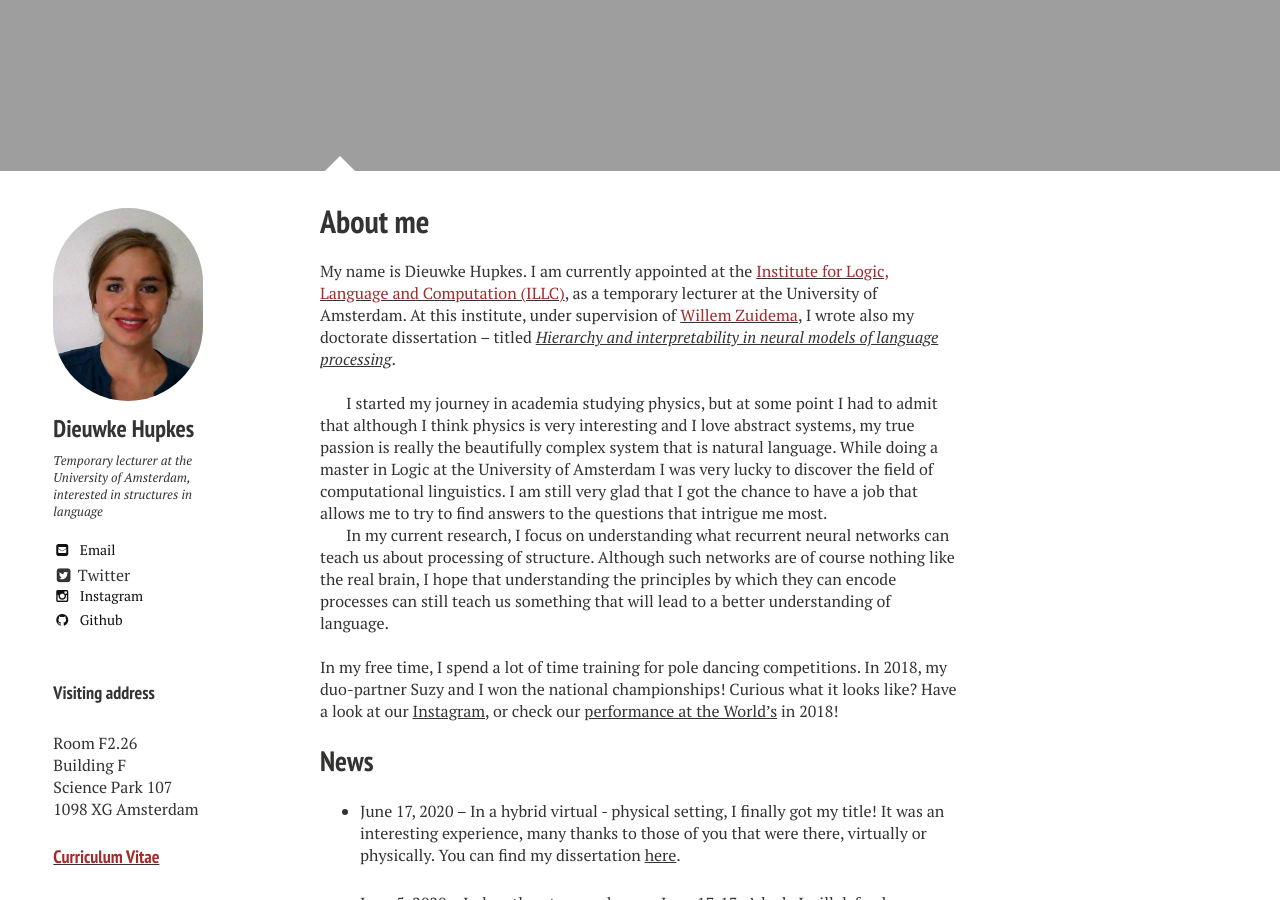
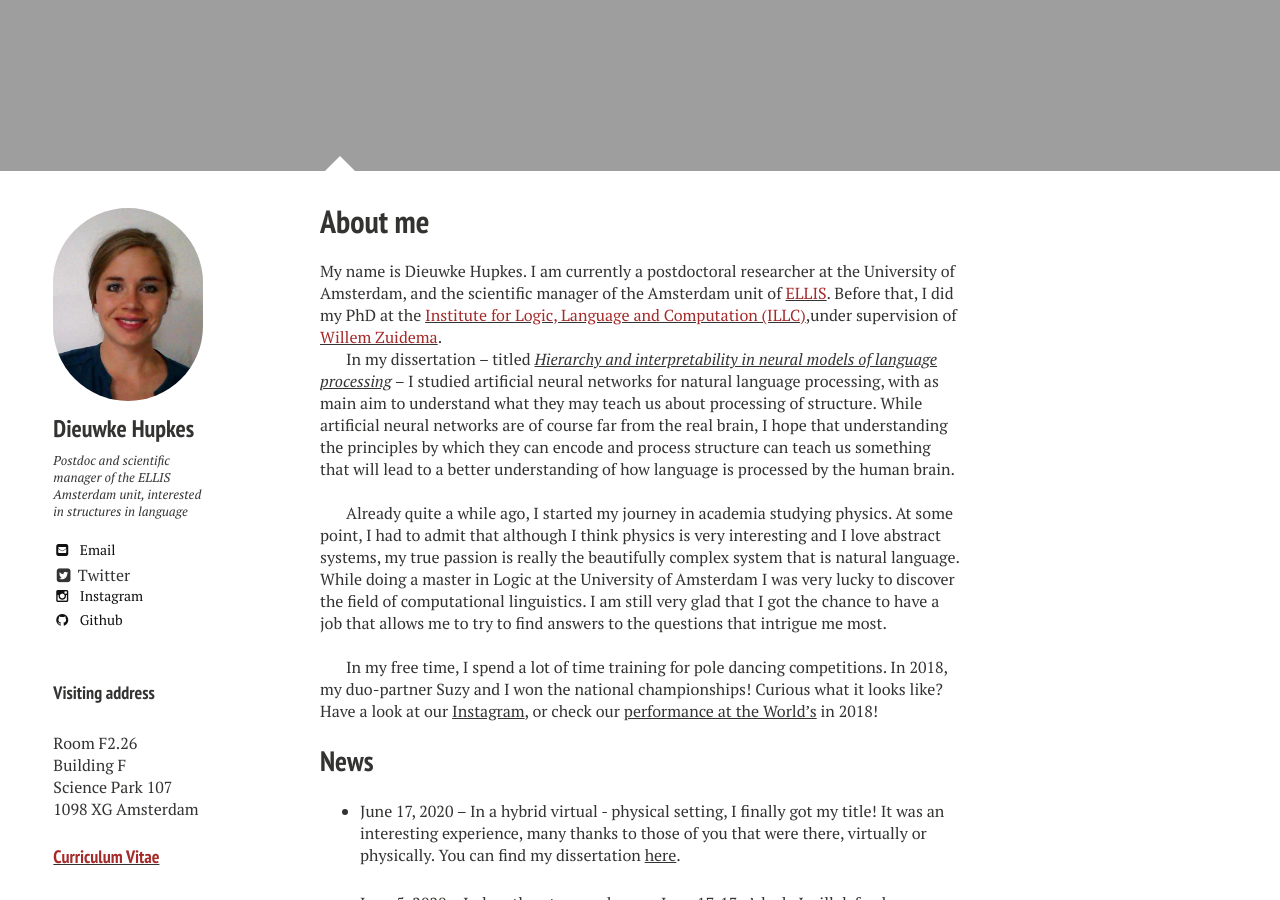
Before and after one commit to dieuwkehupkes/dieuwkehupkes.github.io, a Jekyll site: the page built from index.md, in a window 1280 px wide and 900 px high, scrolled down 873 px. Built offline with Jekyll 4.4.1, drawn with Linux system fonts in a browser that asks for light colours; nearby versions of some CDN libraries.

Commit message:
Update affiliation

```diff
--- a/_config.yml
+++ b/_config.yml
@@ -28,7 +28,7 @@ kramdown:
 owner:
   name: Dieuwke Hupkes
   avatar: DHupkes.jpg
-  bio: "Temporary lecturer at the University of Amsterdam, interested in structures in language"
+  bio: "Postdoc and scientific manager of the ELLIS Amsterdam unit, interested in structures in language"
   email: d.hupkes@uva.nl
   disqus-shortname:
   google:
--- a/index.md
+++ b/index.md
@@ -10,18 +10,19 @@ image:
 {% include _toc.html %}
 
 My name is Dieuwke Hupkes.
-I am currently appointed at the <a href="http:/illc.uva.nl" target="_blank"><font color="brown">Institute for Logic, Language and Computation (ILLC)</font></a>, as a temporary lecturer at the University of Amsterdam.
-At this institute, under supervision of <a href="https://staff.fnwi.uva.nl/w.zuidema/" target="_blank"><font color="brown">Willem Zuidema</font></a>, I wrote also my doctorate dissertation -- titled [<i>Hierarchy and interpretability in neural models of language processing</i>](https://pure.uva.nl/ws/files/48164248/Thesis.pdf){:target="blank"}.
+I am currently a postdoctoral researcher at the University of Amsterdam, and the scientific manager of the Amsterdam unit of <a href="ellis.eu" target="_blank"><font color="brown">ELLIS</font></a>.
+Before that, I did my PhD at the <a href="http:/illc.uva.nl" target="_blank"><font color="brown">Institute for Logic, Language and Computation (ILLC)</font></a>,under supervision of <a href="https://staff.fnwi.uva.nl/w.zuidema/" target="_blank"><font color="brown">Willem Zuidema</font></a>.
+
+In my dissertation -- titled [<i>Hierarchy and interpretability in neural models of language processing</i>](https://pure.uva.nl/ws/files/48164248/Thesis.pdf){:target="blank"} -- I studied artificial neural networks for natural language processing, with as main aim to understand what they may teach us about processing of structure.
+While artificial neural networks are of course far from the real brain, I hope that understanding the principles by which they can encode and process structure can teach us something that will lead to a better understanding of how language is processed by the human brain.
 <br /><br />
 
-
-I started my journey in academia studying physics, but at some point I had to admit that although I think physics is very interesting and I love abstract systems, my true passion is really the beautifully complex system that is natural language.
+Already quite a while ago, I started my journey in academia studying physics.
+At some point, I had to admit that although I think physics is very interesting and I love abstract systems, my true passion is really the beautifully complex system that is natural language.
 While doing a master in Logic at the University of Amsterdam I was very lucky to discover the field of computational linguistics.
 I am still very glad that I got the chance to have a job that allows me to try to find answers to the questions that intrigue me most.
+<br /><br />
 
-In my current research, I focus on understanding what recurrent neural networks can teach us about processing of structure.
-Although such networks are of course nothing like the real brain, I hope that understanding the principles by which they can encode processes can still teach us something that will lead to a better understanding of language.
-<br /><br />
 In my free time, I spend a lot of time training for pole dancing competitions.
 In 2018, my duo-partner Suzy and I won the national championships!
 Curious what it looks like?
```
